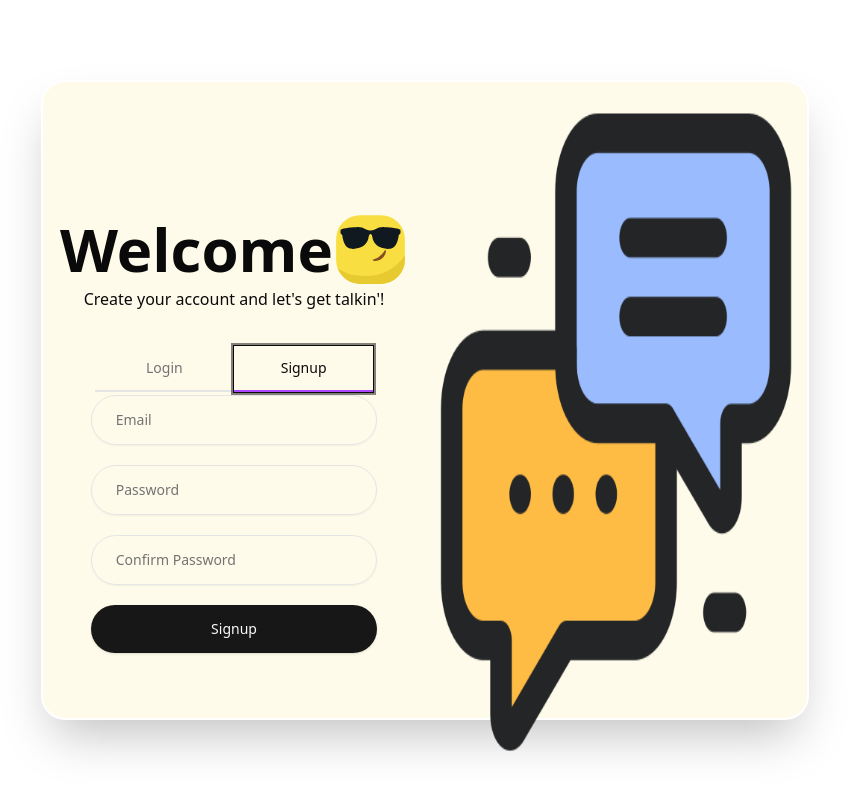
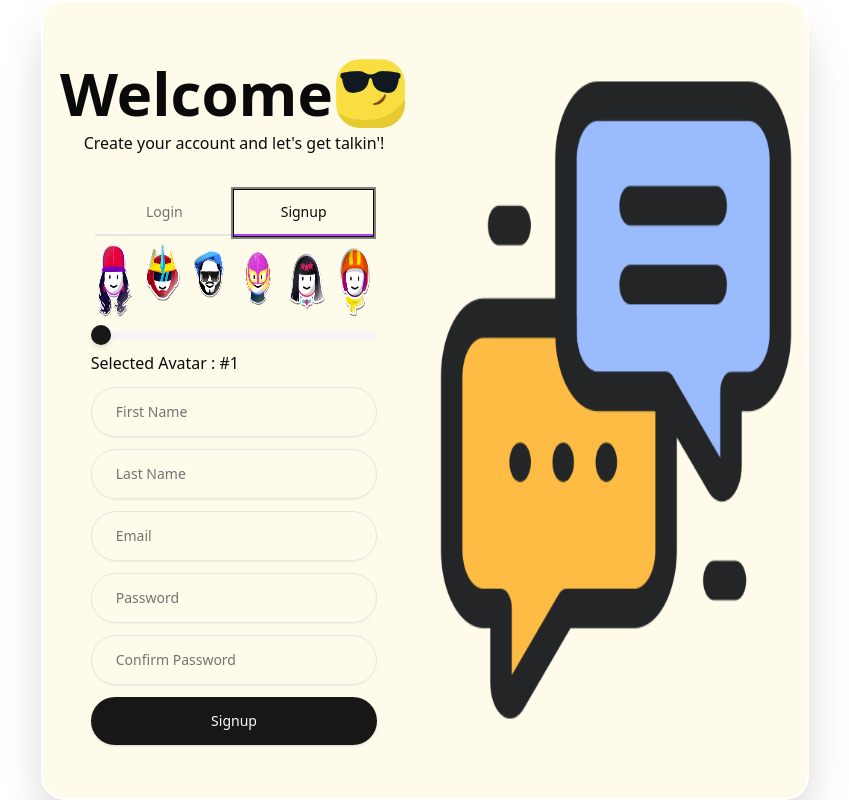
Before and after one commit to leonlolleonlol/DiscordPrototype, a React (Vite) app in the folder communication-platform/client/: page /auth in a window 1280 px wide. Both pictures are taken after a click on the tab "Signup". Shown: the whole page, without its empty margins (215-1064 px from the left). Built offline with nearby package versions, Linux system fonts and the light colour scheme; no server answers.

Commit message:
Added avatar and first/last name fields to signup

```diff
--- a/communication-platform/client/package.json
+++ b/communication-platform/client/package.json
@@ -9,6 +9,7 @@
     "preview": "vite preview"
   },
   "dependencies": {
+    "@radix-ui/react-slider": "^1.2.3",
     "@radix-ui/react-slot": "^1.1.2",
     "@radix-ui/react-tabs": "^1.1.3",
     "@tailwindcss/vite": "^4.0.5",
--- /dev/null
+++ b/communication-platform/client/src/components/ui/slider.jsx
@@ -0,0 +1,29 @@
+import { cn } from "@/lib/utils";
+import * as SliderPrimitive from "@radix-ui/react-slider";
+
+function Slider({ className, value, onChange, min = 1, max = 6, step = 1, ...props }) {
+    return (
+        <SliderPrimitive.Root
+            className={cn(
+                "relative flex touch-none select-none items-center w-full",
+                className
+            )}
+            value={[value]}
+            onValueChange={(val) => onChange(val[0])}
+            min={min}
+            max={max}
+            step={step}
+            {...props}
+        >
+            <SliderPrimitive.Track className="relative h-2 w-full grow overflow-hidden rounded-full bg-muted">
+                <SliderPrimitive.Range className="absolute h-full bg-primary" />
+            </SliderPrimitive.Track>
+            <SliderPrimitive.Thumb
+                className="block h-5 w-5 rounded-full bg-primary shadow-md transition-transform focus-visible:ring-2 focus-visible:ring-ring"
+                aria-label="Slider"
+            />
+        </SliderPrimitive.Root>
+    );
+}
+
+export { Slider };
--- a/communication-platform/client/src/main.jsx
+++ b/communication-platform/client/src/main.jsx
@@ -1,8 +1,8 @@
 import { StrictMode } from 'react';
 import { createRoot } from 'react-dom/client';
+import { Toaster } from 'sonner';
+import App from './App.jsx';
 import './index.css';
-import App from './App.jsx';
-import { Toaster } from 'sonner';
 
 createRoot(document.getElementById('root')).render(
   <StrictMode>
--- a/communication-platform/client/src/pages/auth/index.jsx
+++ b/communication-platform/client/src/pages/auth/index.jsx
@@ -1,17 +1,22 @@
+import Avatar from '@/assets/avatars.png';
 import Cool from '@/assets/cool.svg';
 import Background from '@/assets/login.png';
 import { Button } from '@/components/ui/button';
 import { Input } from '@/components/ui/input';
+import { Slider } from '@/components/ui/slider';
 import { Tabs, TabsContent, TabsList, TabsTrigger } from "@/components/ui/tabs";
+import { useUserStore } from '@/lib/store';
 import { useState } from 'react';
+import { useNavigate } from "react-router-dom";
 import { handleLogin, handleSignup } from './auth';
-import { useNavigate } from "react-router-dom";
-import { useUserStore } from '@/lib/store';
 
 const Auth = () => {
-  const [email,setEmail] = useState("");
-  const [password,setPassword] = useState("");
-  const [confirmPassword,setConfirmPassword] = useState("");
+  const [email, setEmail] = useState("");
+  const [password, setPassword] = useState("");
+  const [firstName, setFirstName] = useState("");
+  const [lastName, setLastName] = useState("");
+  const [sliderValue, setSliderValue] = useState(1); // Default value 50
+  const [confirmPassword, setConfirmPassword] = useState("");
   const navigate = useNavigate();
 
   const { setUserData } = useUserStore();
@@ -37,12 +42,12 @@ const Auth = () => {
 
   return (
     <div className="h-[100vh] w-[100vw] flex items-center justify-center">
-      <div className="h-[80vh] bg-amber-50 border-2 border-white text-opacity-90 shadow-2xl w-[80vw] md:w-[90vw] lg:w-[70vw] xl:w-[60vw] rounded-3xl grid xl:grid-cols-2">
+      <div className=" h-[100vh] bg-amber-50 border-2 border-white text-opacity-90 shadow-2xl w-[80vw] md:w-[90vw] lg:w-[70vw] xl:w-[60vw] rounded-3xl grid xl:grid-cols-2">
         <div className="flex flex-col gap-10 items-center justify-center">
           <div className="flex items-center justify-center flex-col">
             <div className="flex items-center justify-center">
               <h1 className="text-5xl font-bold md:text-6xl">Welcome</h1>
-              <img src={Cool} alt="Cool Emoji" className="h-[75px]"/>
+              <img src={Cool} alt="Cool Emoji" className="h-[75px]" />
             </div>
             <p className='font-medium text-center'>Create your account and let&apos;s get talkin&apos;!</p>
           </div>
@@ -75,8 +80,32 @@ const Auth = () => {
                   Login
                 </Button>
               </TabsContent>
-              <TabsContent className="flex flex-col gap-5"
+              <TabsContent className="flex flex-col gap-3"
                 value="signup">
+                  <img src={Avatar} alt="avatars" className="h-20" />
+                  <Slider
+                  value={[sliderValue]}
+                  onValueChange={(value) => setSliderValue(value[0])}
+                  min={1}
+                  max={6}
+                  step={1}
+                />
+
+                <p>Selected Avatar : #{sliderValue}</p>
+                <Input
+                  placeholder="First Name"
+                  type="firstName"
+                  className="rounded-full p-6"
+                  value={firstName}
+                  onChange={(e) => setFirstName(e.target.value)}
+                />
+                <Input
+                  placeholder="Last Name"
+                  type="lastName"
+                  className="rounded-full p-6"
+                  value={lastName}
+                  onChange={(e) => setLastName(e.target.value)}
+                />
                 <Input
                   placeholder="Email"
                   type="email"
```
Also changed, not shown: communication-platform/client/src/assets/avatars.png (added), 1 other file (tests, documents, lock files or other folders). Lines whose indentation alone changed are shown as unchanged.
